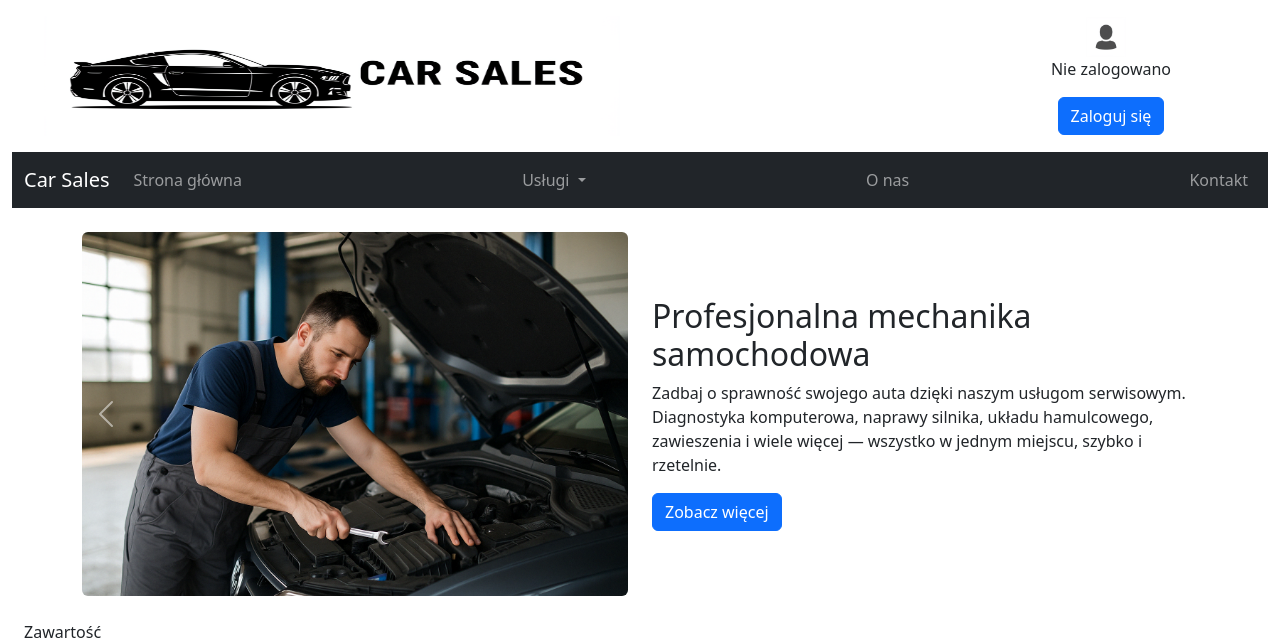
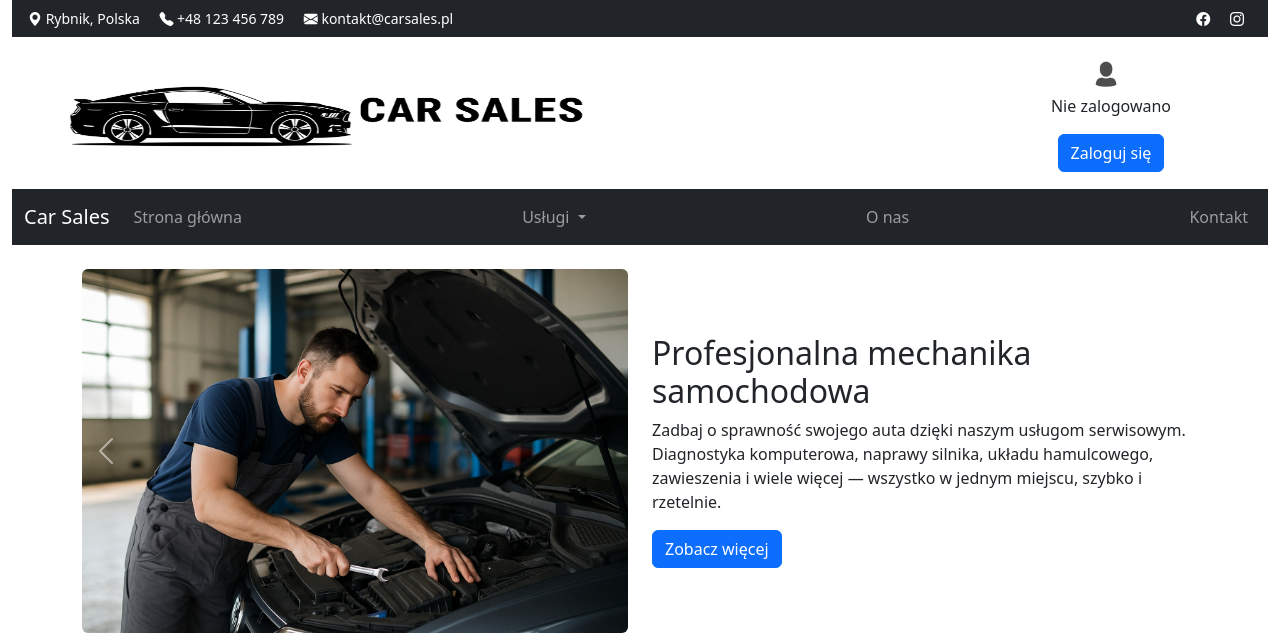
Before and after one commit to CichyFlashy/CarSales, a Flask app: page /o-nas in a window 1280 px wide. Shown: the top 642 px of the page. Run offline with Flask 3, Linux system fonts and the light colour scheme.

Commit message:
Add top header with contact

```diff
--- a/templates/main_base.html
+++ b/templates/main_base.html
@@ -7,12 +7,25 @@
     <title>Car Sales</title>
     <link href="https://cdn.jsdelivr.net/npm/bootstrap@5.3.0/dist/css/bootstrap.min.css" rel="stylesheet">
     <link rel="stylesheet" href="{{ url_for('static', filename='styles/style.css') }}">
+    <link rel="stylesheet" href="https://cdn.jsdelivr.net/npm/bootstrap-icons@1.10.5/font/bootstrap-icons.css">
 </head>
 
 <body>
     <div class="container-fluid">
 
-        <!-- Nagłówek -->
+        <div class="bg-dark text-white py-2 px-3 d-flex justify-content-between align-items-center small">
+            <div>
+                <span class="me-3"><i class="bi bi-geo-alt-fill"></i> Rybnik, Polska</span>
+                <span class="me-3"><i class="bi bi-telephone-fill"></i> +48 123 456 789</span>
+                <span><i class="bi bi-envelope-fill"></i> kontakt@carsales.pl</span>
+            </div>
+            <div>
+                <a href="#" class="text-white me-2"><i class="bi bi-facebook"></i></a>
+                <a href="#" class="text-white me-2"><i class="bi bi-twitter-x"></i></a>
+                <a href="#" class="text-white me-2"><i class="bi bi-instagram"></i></a>
+            </div>
+        </div>
+
         <div class="row py-3" id="header">
             <div class="col-md-9">
                 <img src="static/images/baner.png" id="baner" class="img-fluid">
@@ -24,7 +37,6 @@
             </div>
         </div>
 
-        <!-- Nawigacja (rozciągnięte menu) -->
         <nav class="navbar navbar-expand-lg navbar-dark bg-dark w-100">
             <div class="container-fluid">
                 <a class="navbar-brand" href="{{ url_for('index') }}">Car Sales</a>
@@ -57,11 +69,11 @@
                 </div>
             </div>
         </nav>
-       <!-- SLIDER -->
+
         <div id="customSlider" class="carousel slide my-4" data-bs-ride="carousel">
             <div class="carousel-inner">
 
-        <!-- Slajd 1 -->
+
                 <div class="carousel-item active">
                     <div class="container">
                         <div class="row align-items-center">
@@ -77,7 +89,7 @@
                     </div>
                 </div>
 
-        <!-- Slajd 2 -->
+
                 <div class="carousel-item">
                     <div class="container">
                         <div class="row align-items-center">
@@ -93,7 +105,6 @@
                     </div>
                 </div>
 
-        <!-- Slajd 3 -->
                 <div class="carousel-item">
                     <div class="container">
                         <div class="row align-items-center">
@@ -111,7 +122,7 @@
 
             </div>
 
-    <!-- Strzałki -->
+
             <button class="carousel-control-prev" type="button" data-bs-target="#customSlider" data-bs-slide="prev">
                 <span class="carousel-control-prev-icon" aria-hidden="true"></span>
             </button>
@@ -120,7 +131,7 @@
             </button>
         </div>
 
-        <!-- Treść strony -->
+
         <div class="row" id="article">
             <div class="col-md-12">
                 {% block article_content %}
@@ -129,7 +140,7 @@
 
         </div>
 
-        <!-- Stopka -->
+
         <footer class="row bg-dark text-white py-4" id="footer">
             <div class="col-md-3">
                 <h5>O nas</h5>
```
Lines whose indentation alone changed are shown as unchanged.
